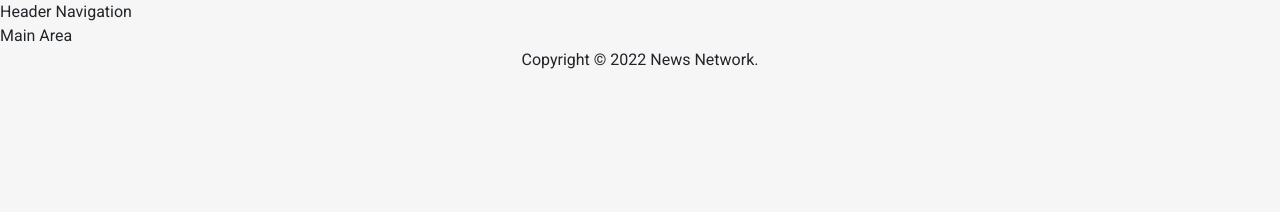
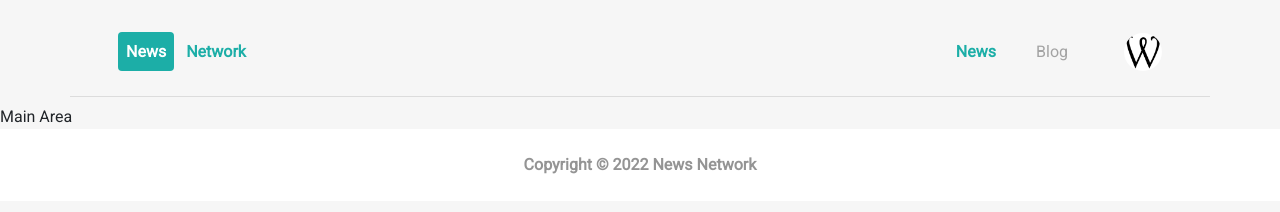
Before and after one commit to wasek23/news-network, a plain HTML site: page index.html in a window 1280 px wide. Drawn offline with nearby package versions, Linux system fonts and the light colour scheme.

Commit message:
header & footer

```diff
--- a/index.html
+++ b/index.html
@@ -17,7 +17,31 @@
 <body>
 	<!-- Header Start -->
 	<header>
-		Header Navigation
+		<nav class='navbar navbar-expand-lg'>
+			<div class='container py-4 px-0 px-lg-5'>
+				<a class='navbar-brand' href='#'><span>News</span> Network</a>
+
+				<button class='navbar-toggler' type='button' data-bs-toggle='collapse' data-bs-target='#headerNavMobile' aria-controls='headerNavMobile' aria-expanded='false' aria-label='Toggle navigation'>
+					<span class='navbar-toggler-icon'></span>
+				</button>
+
+				<div class='collapse navbar-collapse' id='headerNavMobile'>
+					<ul class='navbar-nav ms-auto mb-2 mb-lg-0'>
+						<li class='nav-item me-4'>
+							<a class='nav-link active' aria-current='page' href='#'>News</a>
+						</li>
+
+						<li class='nav-item'>
+							<a class='nav-link' href='#'>Blog</a>
+						</li>
+					</ul>
+
+					<a href='#' class='d-inline-block ms-5'>
+						<img class='userPhoto' src='img/logo.png' />
+					</a>
+				</div>
+			</div>
+		</nav>
 	</header>
 	<!-- Header End -->
 
@@ -30,9 +54,9 @@
 
 
 	<!-- Footer Start -->
-	<footer class='text-center'>
+	<footer class='bg-white text-center py-4'>
 		Copyright &copy;
-		<script>document.write(new Date().getFullYear());</script> News Network.
+		<script>document.write(new Date().getFullYear());</script> News Network
 	</footer>
 	<!--Start End-->
 
--- a/style.css
+++ b/style.css
@@ -1,4 +1,8 @@
 @import url('https://fonts.googleapis.com/css2?family=Roboto&display=swap');
+
+:root {
+	--green: #1caea7;
+}
 
 * {
 	margin: 0;
@@ -10,3 +14,45 @@
 body {
 	background-color: #f6f6f6;
 }
+
+/* Header */
+header .navbar .container {
+	border-bottom: 1px solid #dcdcdc;
+}
+
+header .navbar .navbar-brand {
+	font-size: 16px;
+	font-weight: 700;
+	color: var(--green);
+}
+
+header .navbar .navbar-brand span {
+	color: #fff;
+	background-color: var(--green);
+	padding: 10px 8px;
+	border-radius: 4px;
+	margin-right: 8px;
+}
+
+header .navbar .nav-item .nav-link {
+	font-size: 16px;
+	color: #a3a3a3;
+}
+
+header .navbar .nav-item .nav-link.active {
+	font-weight: 700;
+	color: var(--green);
+}
+
+header .navbar .userPhoto {
+	width: 38px;
+	height: 38px;
+	border-radius: 50%;
+}
+
+/* Footer */
+footer {
+	font-size: 16px;
+	font-weight: 700;
+	color: #949494;
+}
```
